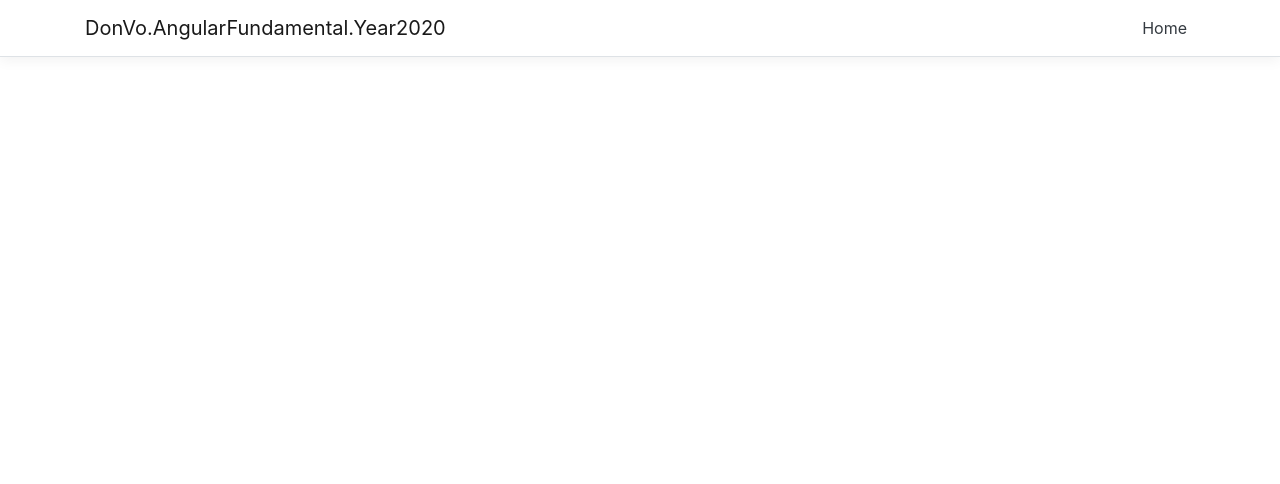
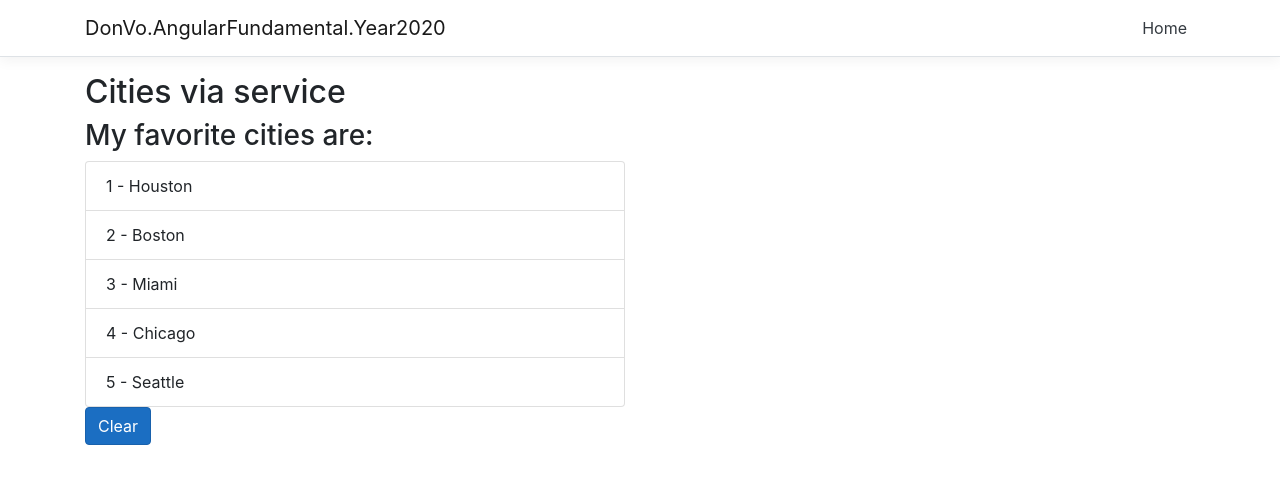
Before and after one commit to DonVo2020/Angular8-Fundamentals, an Angular app in the folder DonVo.AngularFundamental.Year2020/DonVo.AngularFundamental.Year2020/ClientApp/: page /components in a window 1280 px wide. Before the commit this address led to /. Shown: the top 484 px of the page. Built offline with nearby package versions, Linux system fonts and the light colour scheme.

Commit message:
Implement Components, sis

```diff
--- /dev/null
+++ b/DonVo.AngularFundamental.Year2020/DonVo.AngularFundamental.Year2020/ClientApp/src/app/016-components/city-detail.component.ts
@@ -0,0 +1,17 @@
+import { Component } from '@angular/core';
+
+@Component({
+  selector: 'city-detail',
+  template: `
+	<h2>City details</h2>
+		<ul class="list-group">
+			<li class="list-group-item">Name: [city name]</li>
+			<li class="list-group-item">Province: [city stateOrProvince]</li>
+			<li class="list-group-item">Highlights: [city highlights]</li>
+		</ul>
+	`
+})
+
+export class CityDetailComponent {
+
+}
--- /dev/null
+++ b/DonVo.AngularFundamental.Year2020/DonVo.AngularFundamental.Year2020/ClientApp/src/app/016-components/components.component.html
@@ -0,0 +1,19 @@
+<div class="row">
+  <div class="col-md-6">
+    <h2>Cities via service</h2>
+    <h3>My favorite cities are:</h3>
+    <ul class="list-group">
+      <li *ngFor="let city of cities" class="list-group-item" (click)="getCity()">
+        {{ city.id}} - {{ city.name }}
+      </li>
+    </ul>
+    <button class="btn btn-primary" (click)="clearCity()">Clear</button>
+  </div>
+
+  <div class="col-md-6">
+    <!-- Details via new component -->
+    <div *ngIf="currentCity">
+      <city-detail></city-detail>
+    </div>
+  </div>
+</div>
--- /dev/null
+++ b/DonVo.AngularFundamental.Year2020/DonVo.AngularFundamental.Year2020/ClientApp/src/app/016-components/components.component.ts
@@ -0,0 +1,35 @@
+import { Component, OnInit } from '@angular/core';
+import { CityService } from "../shared/services/city.service";
+import { CityDetailComponent } from './city-detail.component'; // Insert new component
+import { City } from '../shared/models/city.model';
+
+@Component({
+  selector: 'app-components',
+  templateUrl: './components.component.html'
+})
+export class ComponentsComponent implements OnInit  {
+  public cities: City[];
+  public currentCity: boolean = false;
+
+  constructor(private cityService: CityService) {
+
+  }
+  ngOnInit() {
+    this.cityService.getCitiesUsingRXJS().subscribe(
+      cityData => {
+        this.cities = cityData; // 1. success handler
+      },
+      err => console.log(err), // 2. error handler
+      () => console.log('Getting cities complete...') // 3. complete handler
+    );
+  }
+
+  getCity() {
+    this.currentCity = true;
+    // later: this.currentCity = city;
+  }
+
+  clearCity() {
+    this.currentCity = null;
+  }
+}
--- a/DonVo.AngularFundamental.Year2020/DonVo.AngularFundamental.Year2020/ClientApp/src/app/home/home.component.html
+++ b/DonVo.AngularFundamental.Year2020/DonVo.AngularFundamental.Year2020/ClientApp/src/app/home/home.component.html
@@ -14,3 +14,7 @@
 <input type="button" value="13. Services Live" [routerLink]="['/services-live']" class="btn-primary">
 <input type="button" value="14. Services Live with Mapping" [routerLink]="['/services-live-with-mapping']" class="btn-primary">
 <input type="button" value="15. Post RestAPI" [routerLink]="['/post-restapi']" class="btn-primary">
+<input type="button" value="16. Components" [routerLink]="['/components']" class="btn-primary">
+<input type="button" value="17. Components Inputs" [routerLink]="['/components-inputs']" class="btn-primary">
+<input type="button" value="18. Components Outputs" [routerLink]="['/components-outputs']" class="btn-primary">
+<input type="button" value="19. PubSub Order Component" [routerLink]="['/pubsub-ordercomponent']" class="btn-primary">
```
Also changed, not shown: DonVo.AngularFundamental.Year2020/DonVo.AngularFundamental.Year2020/ClientApp/src/app/app.module.ts (+9 -1 lines).
